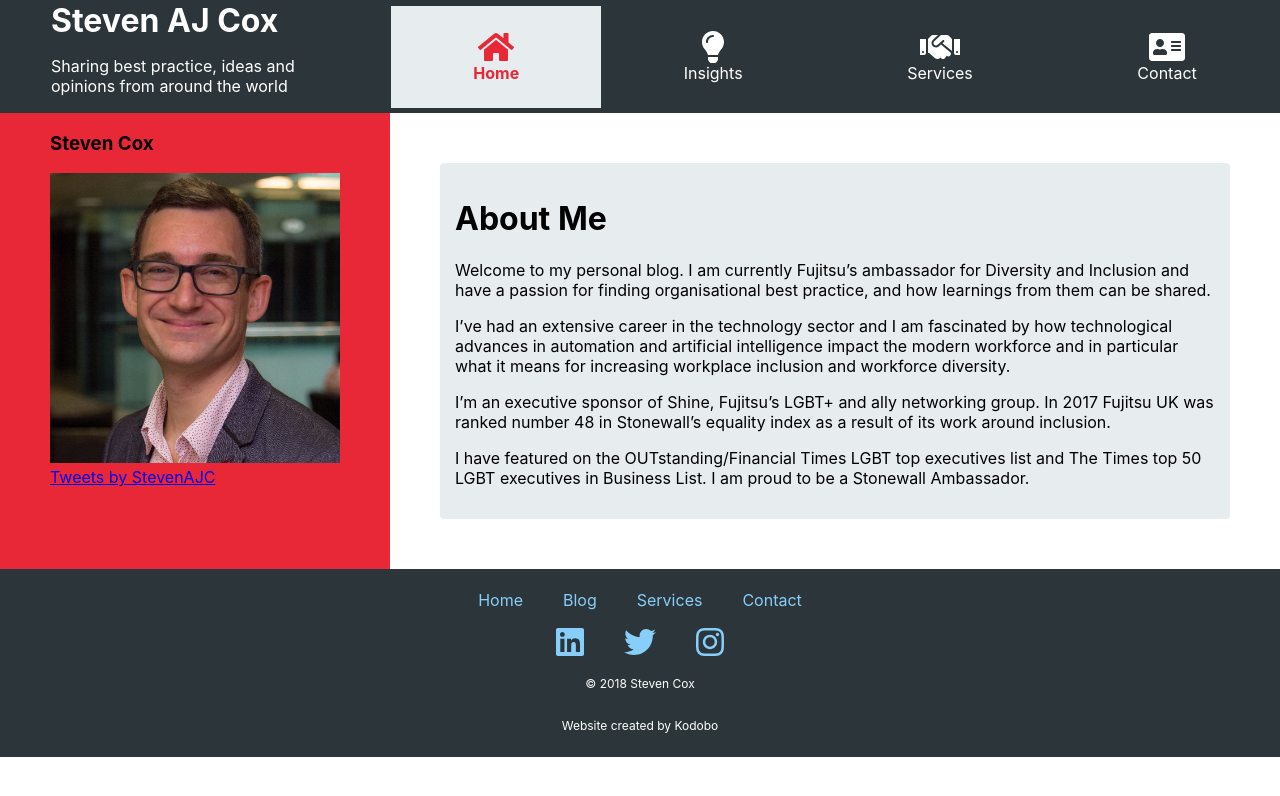
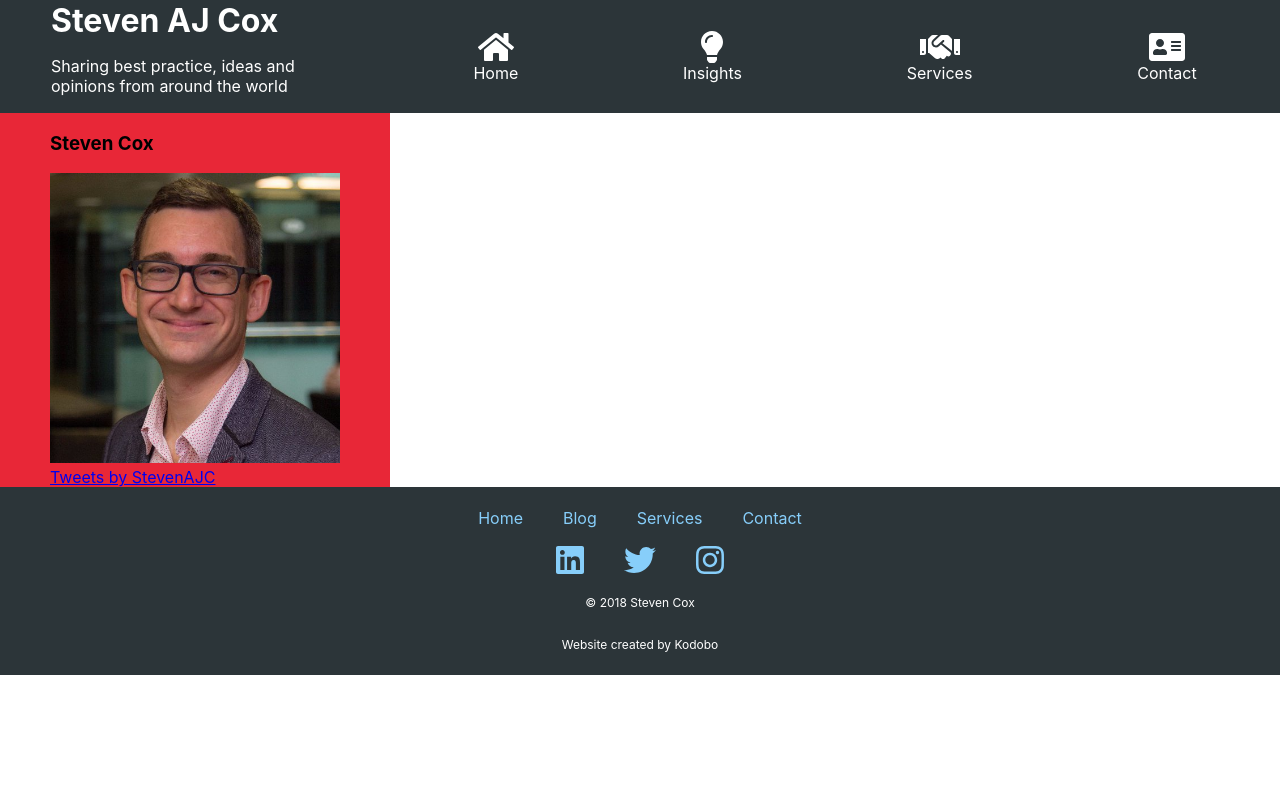
Before and after one commit to Kodobo/stevenajcox.com, a React (Create React App) app: page / in a window 1280 px wide. Shown: the top 796 px of the page. Built offline with nearby package versions, Linux system fonts and the light colour scheme; what react-toast-notifications would draw is missing.

Commit message:
Make app deployable to gh-pages

```diff
--- a/src/App.jsx
+++ b/src/App.jsx
@@ -14,6 +14,8 @@ import { faHome, faLightbulb, faHandshake, faAddressCard } from '@fortawesome/fr
 
 library.add(faLinkedin, faTwitter, faInstagram, faHome, faLightbulb, faHandshake, faAddressCard);
 
+const DOMAIN = "/stevenajcox.com";
+
 export default class App extends Component {
   render() {
     return (
@@ -22,7 +24,7 @@ export default class App extends Component {
           <HeaderBar />
           <MainBody>
             <LeftSidebar />
-            <Route exact path="/" component={Home}/>
+            <Route exact path={`${DOMAIN}/`} component={Home}/>
             <Route path="/blog" component={Blog}/>
             <Route path="/services" component={Services}/>
             <Route path="/contact" component={Contact}/>
--- a/src/components/Navbar.jsx
+++ b/src/components/Navbar.jsx
@@ -1,6 +1,8 @@
 import React, {Component} from 'react';
 import { StyledNavbar, NavbarLinks, NavbarLinksList, NavbarLink } from './styles/Navbar';
 import { FontAwesomeIcon } from '@fortawesome/react-fontawesome';
+
+const DOMAIN = "/stevenajcox.com";
 
 export default class Navbar extends Component {
   render() {
@@ -8,7 +10,7 @@ export default class Navbar extends Component {
       <StyledNavbar>
         <NavbarLinks>
           <NavbarLinksList>
-            <NavbarLink exact to="/">
+            <NavbarLink exact to={`${DOMAIN}/`}>
               <FontAwesomeIcon icon={['fa', 'home']} size="2x" />
               <br/>
               Home
```
Also changed, not shown: package.json (+8 -2 lines), 1 other file (tests, documents, lock files or other folders).
